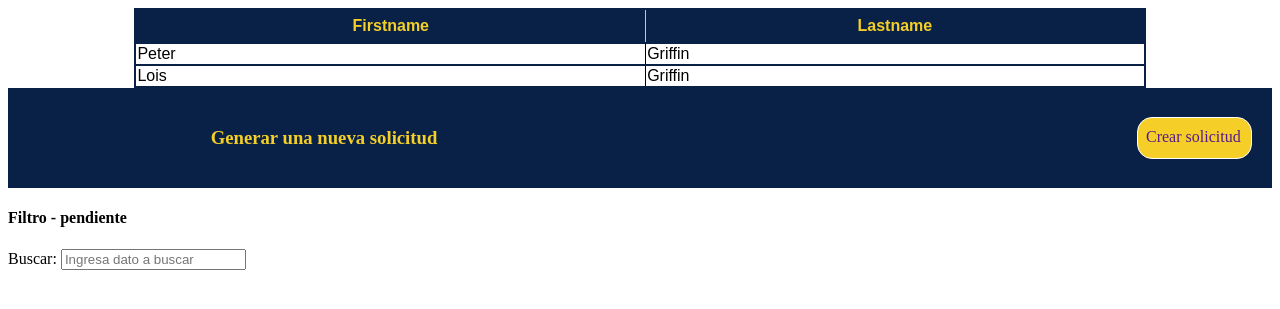
After one commit to liliana954/PT_Proyecto_Terminal, a PHP site: page /tablita.html in a window 1280 px wide. The commit adds this page. Shown: the top 309 px of the page. Run offline with PHP 8.4, Linux system fonts and the light colour scheme.

Commit message:
diseno tablas

```diff
--- /dev/null
+++ b/tabla_estilos.css
@@ -0,0 +1,121 @@
+table, td, th {
+    border: 1px solid;
+  }
+
+  .contenedor-tabla{
+    width: 100%;
+    display: flex;
+    justify-content: center;
+    align-content: center;
+  }
+
+  .tablita{
+    font-family: Arial, Helvetica, sans-serif;
+    border-collapse: collapse;
+    width: 80%;
+  }
+
+  /*
+    th: encabezado
+    td: fila
+    tr: bordes
+  */
+
+  .tablita th{
+    background-color: #092147;
+    color: #f5cf27;
+    text-align: center;
+    height: 30px;
+  }
+
+  .tablita td{
+    text-align: left;
+  }
+
+  .tablita tr{
+    border: 2px solid #092147;
+  }
+
+  .tablita tr:hover{
+    background-color: #f5cf27;
+    color: #092147;
+  }
+
+
+
+
+  /* -------------- COLORES -------------- */
+.fondo-blanco {
+    background-color: white;
+}
+
+.fondo-azul{
+    background-color: 092147;
+}
+
+.fondo-amarillo {
+    background-color: #f5cf27;
+}
+
+.color-negro {
+    color:black;
+}
+
+.color-blanco{
+    color: #ffff;
+}
+
+.color-azul{
+    color:#092147
+}
+
+.color-amarillo{
+    color: #f5cf27
+}
+
+
+
+
+/*  ------ seccion de busqueda y
+            creacion solicitud ------ */
+
+
+.seccion-solicitud {
+    width: 100%;
+    height: 100px;
+    display: flex;
+    justify-content: space-between;
+    background-color: #092147;
+    color: #f5cf27;
+}
+
+.texto-solicitud {
+    width: 50%;
+    height: 100%;
+    display: flex;
+    justify-content: center;
+    align-items: center;
+}
+
+
+.btn-crear-solicitud {
+    width: 50%;
+    height: 100%;
+    display: flex;
+    justify-content: flex-end;
+    align-items: center;
+}
+
+.btn-crear-solicitud a{
+    text-decoration: none;
+    background-color: #f5cf27;
+    height: 25px;
+    width: 100px;
+    margin: 0px 20px 0px 0px;
+    border-radius: 15px;
+    padding: 10px 5px 5px 8px;
+    border: 1px solid #fff;
+}
+
+
+ /* -- Media queries para las secciones segun el tamaño -- */
--- /dev/null
+++ b/tablita.html
@@ -0,0 +1,51 @@
+<!DOCTYPE html>
+<html lang="en">
+<head>
+    <meta charset="UTF-8">
+    <meta http-equiv="X-UA-Compatible" content="IE=edge">
+    <meta name="viewport" content="width=device-width, initial-scale=1.0">
+    <link rel="stylesheet" href="/tabla_estilos.css" type="text/css"/>
+    <title>Tabla plantilla</title>
+</head>
+<body>
+
+    <div class="contenedor-tabla">
+        <table class="tablita">
+            <tr>
+            <th>Firstname</th>
+            <th>Lastname</th>
+            </tr>
+            <tr>
+            <td>Peter</td>
+            <td>Griffin</td>
+            </tr>
+            <tr>
+            <td>Lois</td>
+            <td>Griffin</td>
+            </tr>
+        </table>
+    </div>
+
+
+    <div class="seccion-solicitud">
+        <div class="texto-solicitud">
+            <h3> Generar una nueva solicitud</h3>
+        </div>
+        <div class="btn-crear-solicitud">
+            <a href=""> Crear solicitud</a>
+        </div>
+    </div>
+
+    <div class="seccion-busqueda">
+        <div class="filtrado">
+            <h4> Filtro - pendiente </h4>
+        </div>
+        <div class="barra-busqueda">
+            <label for="Buscar"> Buscar: </label>
+            <input type="text" placeholder="Ingresa dato a buscar">
+        </div>
+    </div>
+
+
+</body>
+</html>
```
Also changed, not shown: index.html (+8 -8 lines), login.html (added, +71 -0 lines), servicios.html (deleted, +0 -82 lines), styles.css (+42 -11 lines), Utils/user-ico-com.svg (added), contactos.html (deleted).
